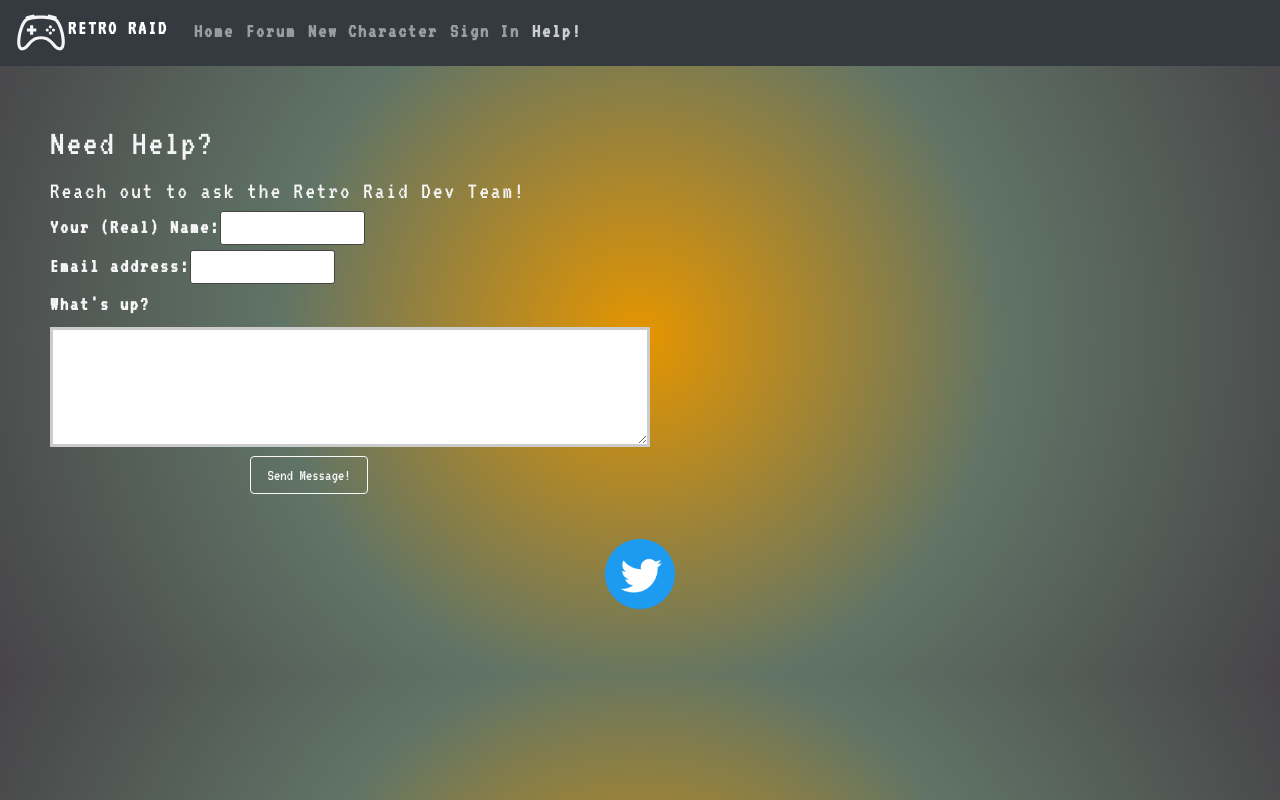
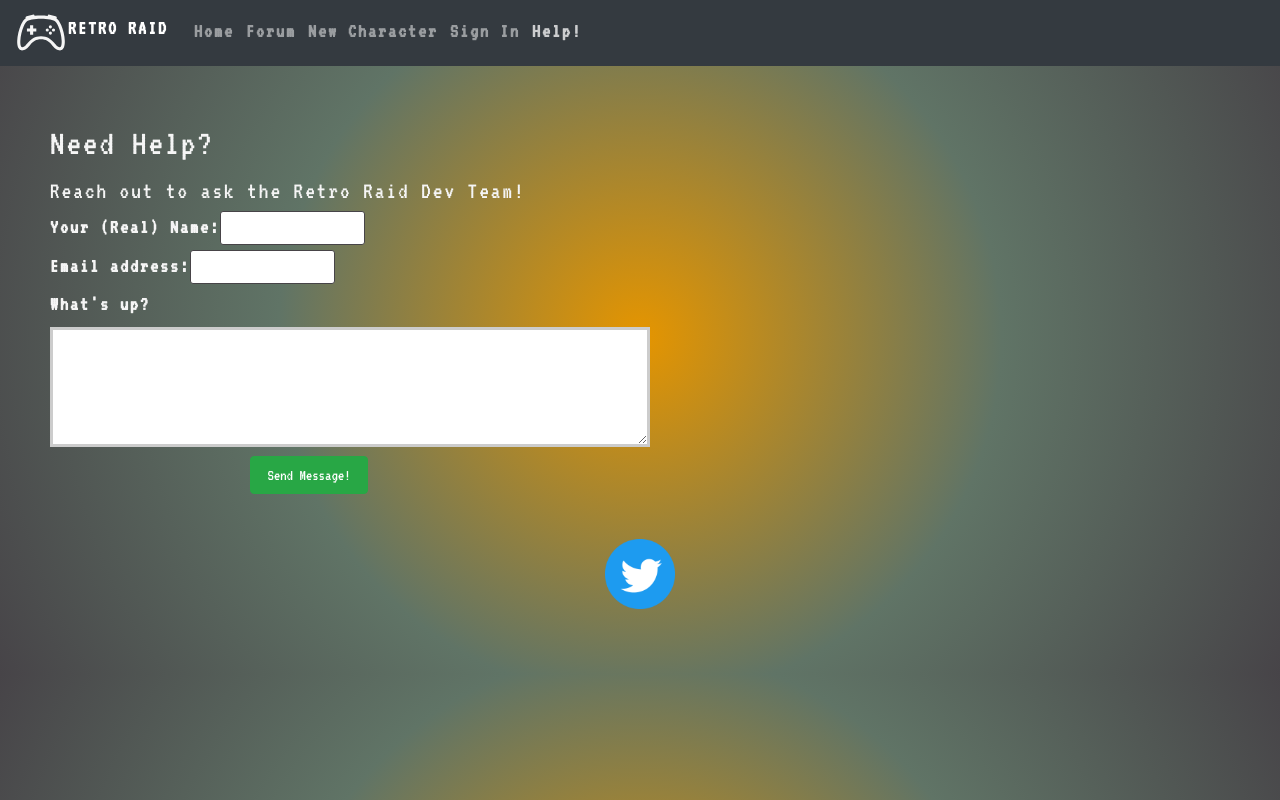
Before and after one commit to Azambik/retro-raid, a React (Create React App) app in the folder client/: page / in a window 1280 px wide. Both pictures are taken after a click on the button "Help!". Built offline with nearby package versions, Linux system fonts and the light colour scheme.

Commit message:
changed button, creating branch

```diff
--- a/client/src/components/Help/index.js
+++ b/client/src/components/Help/index.js
@@ -65,7 +65,7 @@ function Help() {
             <p className="error-text">{errorMessage}</p>
           </div>
         )}
-        <Button variant="outline-light" type="submit">Send Message!</Button>
+        <Button variant="success" type="submit">Send Message!</Button>
       </form>
       </Row>
       <Footer/>
```
